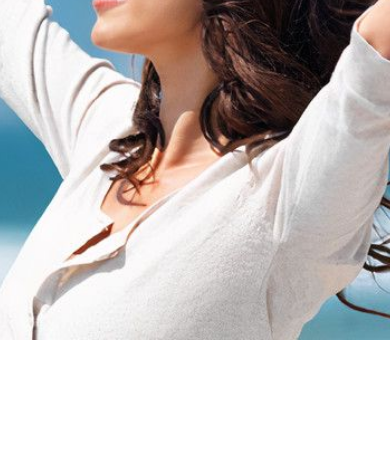
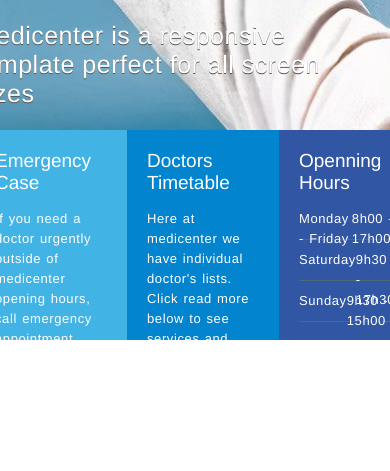
Before and after one commit to Lobbah/proj1_site_medicenter, a plain HTML site: page index.html in a window 390 px wide. Shown: the part 450-921 px from the top of the page. Before the commit the page ends 844 px from the top, so only its background shows below. Drawn offline with Linux system fonts and the light colour scheme.

Commit message:
versão 2.0 - Criados 03 cards dentro do banner principal. Adicionados textos aos cards e ao banner principal. Foram usados ainda conceitos de flexbox para tornar o site responsivo.

```diff
--- a/assets/css/style.css
+++ b/assets/css/style.css
@@ -1,3 +1,6 @@
+* {
+    font-family: helvetica;
+}
 body {
     margin: 0;
     padding: 0;
@@ -58,8 +61,11 @@ nav a:hover {
     color: #FFFFFF;
 }
 #banner {
+    /*para centralizar o conteúdo*/
+    display: flex;
+    justify-content: center;
     /*seleciona a imagem como fundo*/
-    background-image:url('../images/banner.jpg');
+    background-image:url('../images/banner2.jpg');
     /*posiciona a imagem no meio*/
     background-position: center;
     /*este atributo expande a imagem pra ser exibida tanto em monitores grande
@@ -68,3 +74,116 @@ nav a:hover {
     /*tamanho do layout original*/
     height: 670px;
 }
+.column {
+    /*posiciona as divs em colunas, uma embaixo da outra*/
+    flex-direction: column;
+
+}
+.banner_headline {
+    /*pra ficar com tamanho variável*/
+    flex: 1;
+    /*para que os elementos fiquem um ao lado do outro*/
+    display: flex;
+    /*estabelece a direçao, neste caso em colunas*/
+    flex-direction: column;
+    /*pra que o posicionamento seja centralizado*/
+    justify-content: center;
+
+
+
+}
+.banner_options {
+    /*sem o flex:1 vai ficar com tamanho fixo*/
+        height: 210px;
+        display: flex;
+}
+.banner1,
+.banner2,
+.banner3 {
+    flex: 1;
+    display: flex;
+    flex-direction: column;
+    justify-content: right;
+    padding: 20px;
+
+}
+.banner1 {
+    background-color: #42b3e5;
+}
+.banner2 {
+    background-color: #0384CE;
+}
+.banner3 {
+    background-color: #3156A3;
+
+}
+
+.banner_title {
+    color: #FFFFFF;
+    font-size: 19px;
+
+}
+.banner_desc {
+    margin-top: 15px;
+    margin-bottom: 15px;
+
+    color: #FFFFFF;
+    font-size: 13px;
+    letter-spacing: 0.6px;
+    word-spacing: 1px;
+    font-stretch: condensed;
+    line-height: 20px;
+}
+
+.banner_headline h1 {
+    color: #FFFFFF;
+    font-weight: lighter;
+    font-stretch: condensed;
+    letter-spacing: 1px;
+    font-size: 85px;
+    text-shadow: 0px 1px 0px #555555;
+    max-width: 350px;
+    margin: 0;
+    padding: 0;
+
+}
+.banner_headline h2 {
+    color: #FFFFFF;
+    font-size: 25px;
+    font-family: helvetica;
+    font-weight: lighter;
+    font-stretch: semi-condensed;
+    letter-spacing: 0.5px;
+    text-shadow: 0px 1px 0px #555555;
+    margin: 0;
+    padding: 0;
+    max-width: 350px;
+    margin-top: 35px;
+}
+
+.banner_options a {
+    /*este atributo faz o dimensionamento acompanhar o texto*/
+    display: flex;
+    width: 90px;
+    border: 1px solid #FFFFFF;
+    padding: 10px;
+    color: #FFFFFF;
+    text-transform: uppercase;
+    text-decoration: none;
+    margin-top: 10px;
+    font-size: 13px;
+
+}
+.banner_options a:hover {
+    color: #000000;
+    background-color: #FFFFFF;
+}
+.banner3 .banner_desc .div1, .div2, .div3 {
+    display: flex;
+    flex-direction: row;
+    justify-content: space-between;
+    height: 30px;
+    border-bottom: 1px solid #506977 ;
+    padding: 5px, 0;
+    margin-bottom: 10px;
+}
--- a/index.html
+++ b/index.html
@@ -32,6 +32,48 @@
         </div>
     </header>
     <section id="banner">
+        <div class="container column">
+            <div class="banner_headline">
+                <h1>Top notch experience</h1>
+                <h2> Medicenter is a responsive template perfect for all screen sizes</h2>
+            </div>
+            <div class="banner_options">
+                <div class="banner1">
+                    <div class="banner_title">Emergency Case</div>
+                    <div class="banner_desc">If you need a doctor urgently outside of medicenter opening hours,
+                        call emergency appointment number for emergency service.</div>
+                        <a class="read_more" href="">Read More</a>
+                </div>
+                <div class="banner2">
+                    <div class="banner_title">Doctors Timetable</div>
+                    <div class="banner_desc">Here at medicenter we have individual doctor's lists. Click read
+                        more below to see services and current timetable for
+                        our doctors. </div>
+                        <a class="read_more" href="">Read More</a>
+                </div>
+                <div class="banner3">
+                    <div class="banner_title">Openning Hours</div>
+                    <div class="banner_desc">
+                        <div class="div1">
+                            <div class="subdiv1">Monday - Friday</div>
+                            <div class="subdiv1">8h00 - 17h00</div>
+
+                        </div>
+                        <div class="div2">
+                            <div class="subdiv2">Saturday</div>
+                            <div class="subdiv2">9h30 - 17h30</div>
+                        </div>
+                        <div class="div3">
+                            <div class="subdiv3">Sunday</div>
+                            <div class="subdiv3">9h30 - 15h00</div>
+                        </div>
+
+                    </div>
+
+                </div>
+            </div>
+
+        </div>
 
     </section>
 
```
Also changed, not shown: assets/images/banner2.jpg (added), assets/images/icons8_email_64px_1.png (added).
